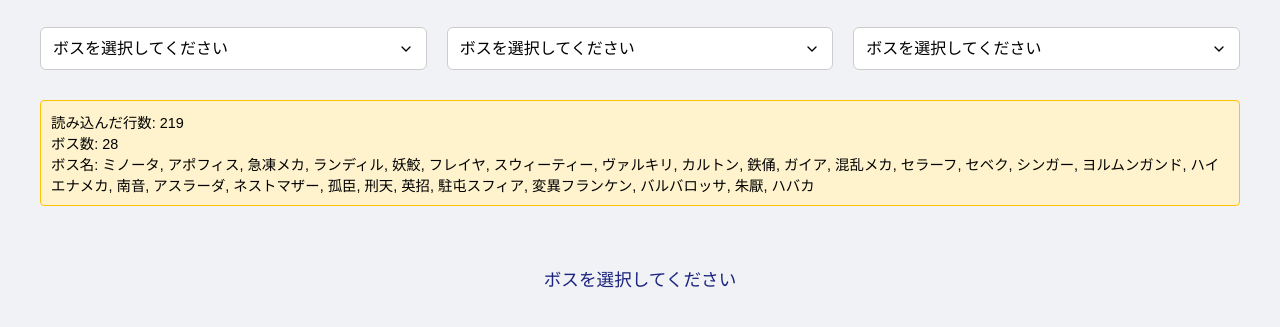
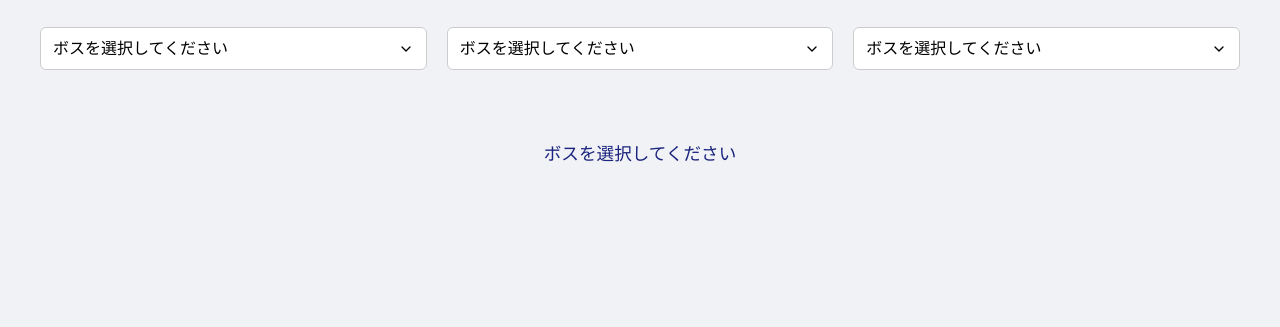
Before and after one commit to 9987741425/9987741425.github.io, a plain HTML site: page index.html in a window 1280 px wide. Shown: the part 81-408 px from the top of the page. Drawn offline with Linux system fonts and the light colour scheme.

Commit message:
Update index.html

```diff
--- a/index.html
+++ b/index.html
@@ -126,14 +126,6 @@
             color: #1a237e;
             font-size: 1.1em;
         }
-        .debug-info {
-            background: #fff3cd;
-            border: 1px solid #ffc107;
-            padding: 10px;
-            margin: 10px 0;
-            border-radius: 4px;
-            font-size: 0.9em;
-        }
         option {
             padding: 8px;
         }
@@ -162,7 +154,6 @@
                 </select>
             </div>
         </div>
-        <div id="debugInfo" class="debug-info" style="display: none;"></div>
         <div id="bossContainer" class="boss-container">
             <div class="loading">データを読み込み中...</div>
         </div>
@@ -230,10 +221,6 @@ async function loadBossData() {
         const rows = parseCSV(csvText);
         console.log('Parsed rows:', rows.length);
 
-        const debugInfo = document.getElementById('debugInfo');
-        debugInfo.style.display = 'block';
-        debugInfo.innerHTML = `読み込んだ行数: ${rows.length}`;
-
         // データを処理
         const tempData = {};
 
@@ -278,8 +265,6 @@ async function loadBossData() {
 
         console.log('Final boss data:', bossData);
         console.log('Boss names:', Object.keys(bossData));
-
-        debugInfo.innerHTML += `<br>ボス数: ${Object.keys(bossData).length}<br>ボス名: ${Object.keys(bossData).join(', ')}`;
 
         initializeSelectors();
 
```
